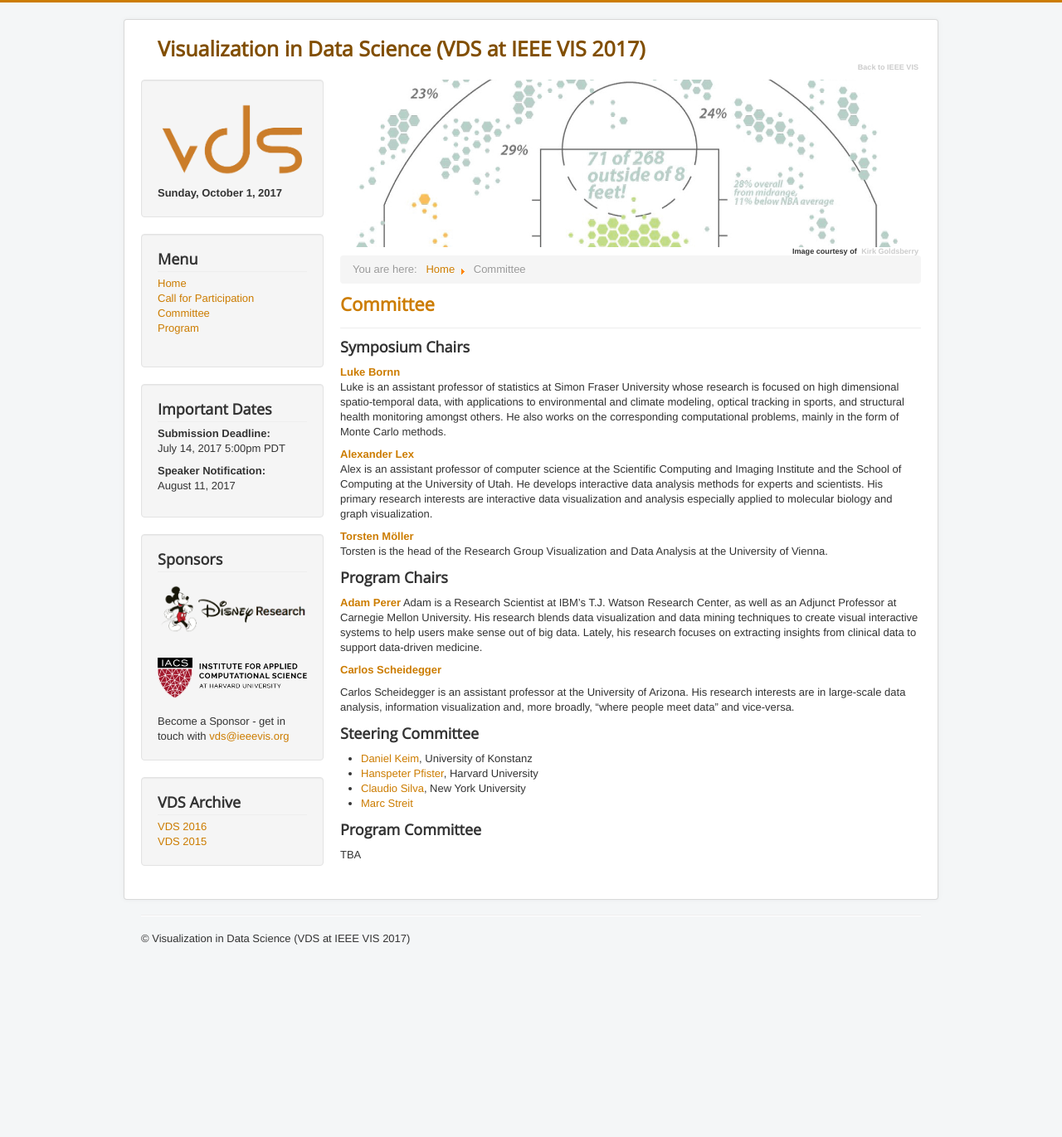
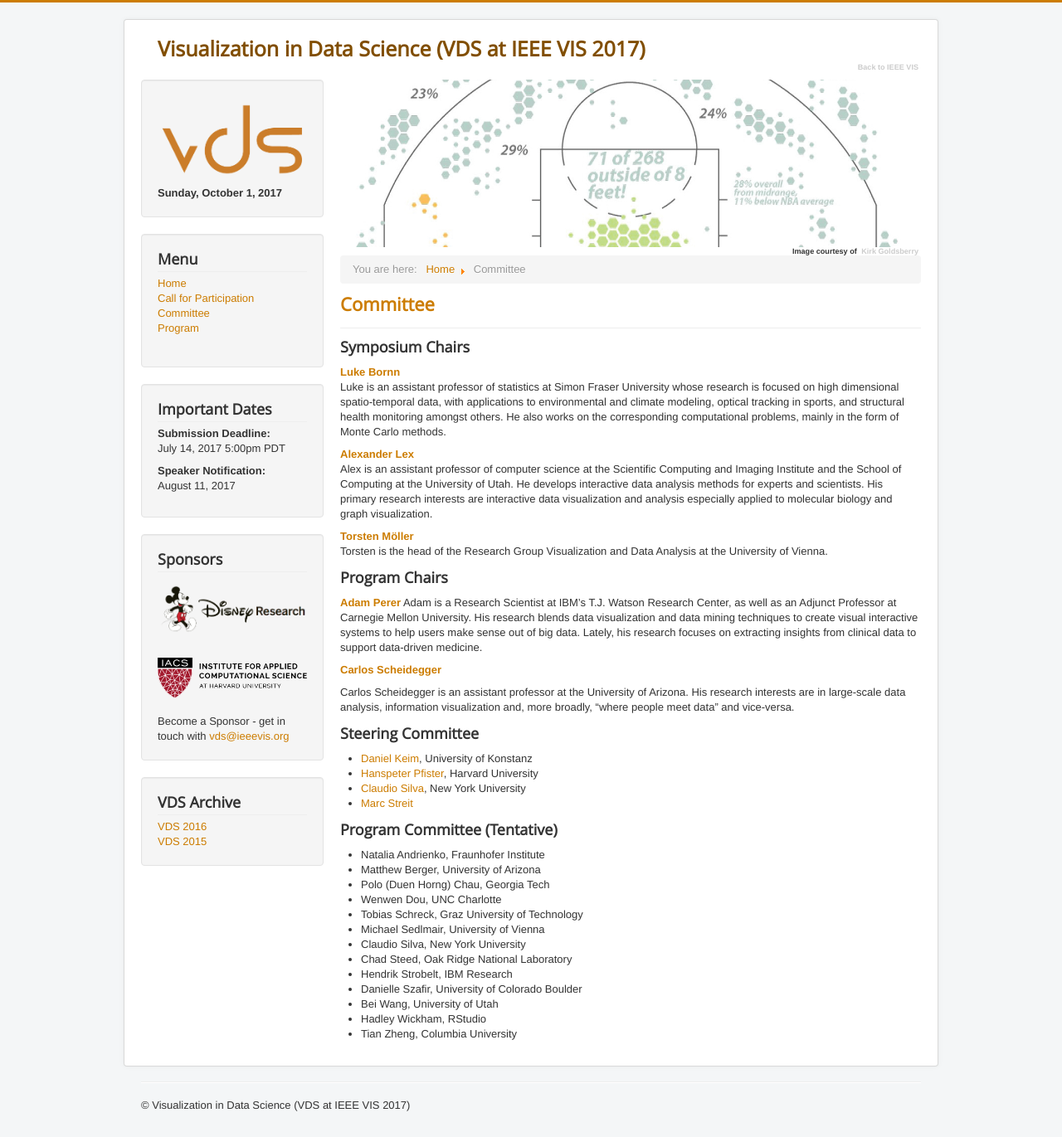
Before and after one commit to visualdatascience/2017, a Jekyll site: the page built from committee.md, in a window 1280 px wide. Shown: the whole page at 83% size. Built offline with Jekyll 4.4.1, drawn with Linux system fonts in a browser that asks for light colours; before the commit the page ends 1170 px from its top, so only the background shows below that.

Commit message:
add names of PC committee

```diff
--- a/committee.md
+++ b/committee.md
@@ -33,6 +33,18 @@ Carlos Scheidegger is an assistant professor at the University of Arizona. His r
 - [Marc Streit](http://marc-streit.com)
 
 
-### Program Committee
+### Program Committee (Tentative)
 
-TBA
+- Natalia Andrienko, Fraunhofer Institute
+- Matthew Berger, University of Arizona
+- Polo (Duen Horng) Chau, Georgia Tech
+- Wenwen Dou, UNC Charlotte
+- Tobias Schreck,  Graz University of Technology
+- Michael Sedlmair, University of Vienna
+- Claudio Silva, New York University
+- Chad Steed, Oak Ridge National Laboratory
+- Hendrik Strobelt, IBM Research
+- Danielle Szafir, University of Colorado Boulder
+- Bei Wang, University of Utah
+- Hadley Wickham, RStudio
+- Tian Zheng, Columbia University
```
